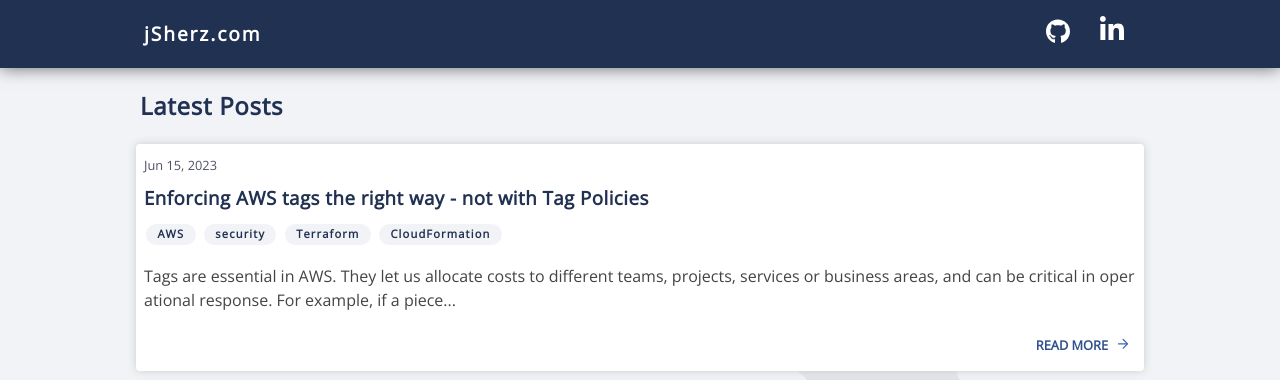
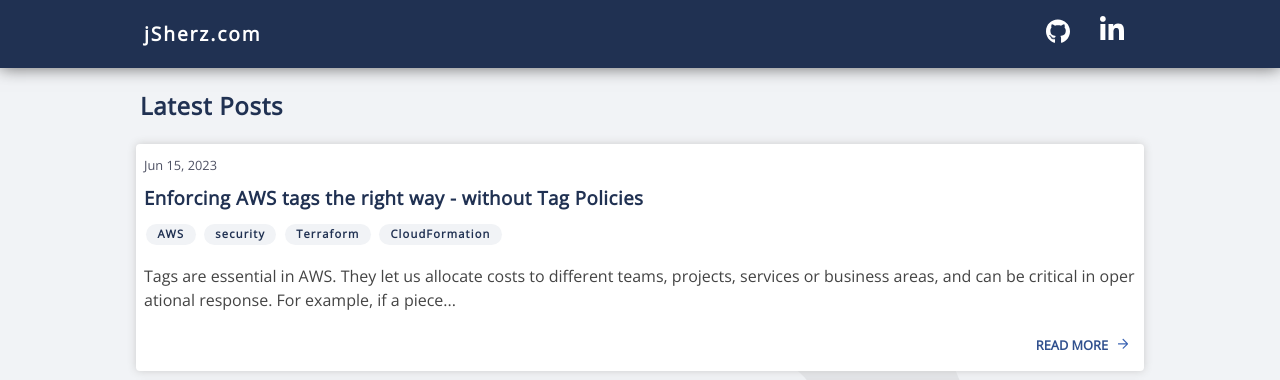
Before and after one commit to jSherz/jsj-blog, a Jekyll site: the page built from index.html, in a window 1280 px wide. Shown: the top 380 px of the page. Built offline with Jekyll 4.4.1, drawn with Linux system fonts in a browser that asks for light colours.

Commit message:
Changed my mind on the post name.

```diff
--- a/_posts/2023-06-15-enforce-aws-tag-compliance.md
+++ b/_posts/2023-06-15-enforce-aws-tag-compliance.md
@@ -1,6 +1,6 @@
 ---
 layout: post
-title: "Enforcing AWS tags the right way - not with Tag Policies"
+title: "Enforcing AWS tags the right way - without Tag Policies"
 date: 2023-06-15 19:12:00 +0100
 categories:
   - AWS
```
